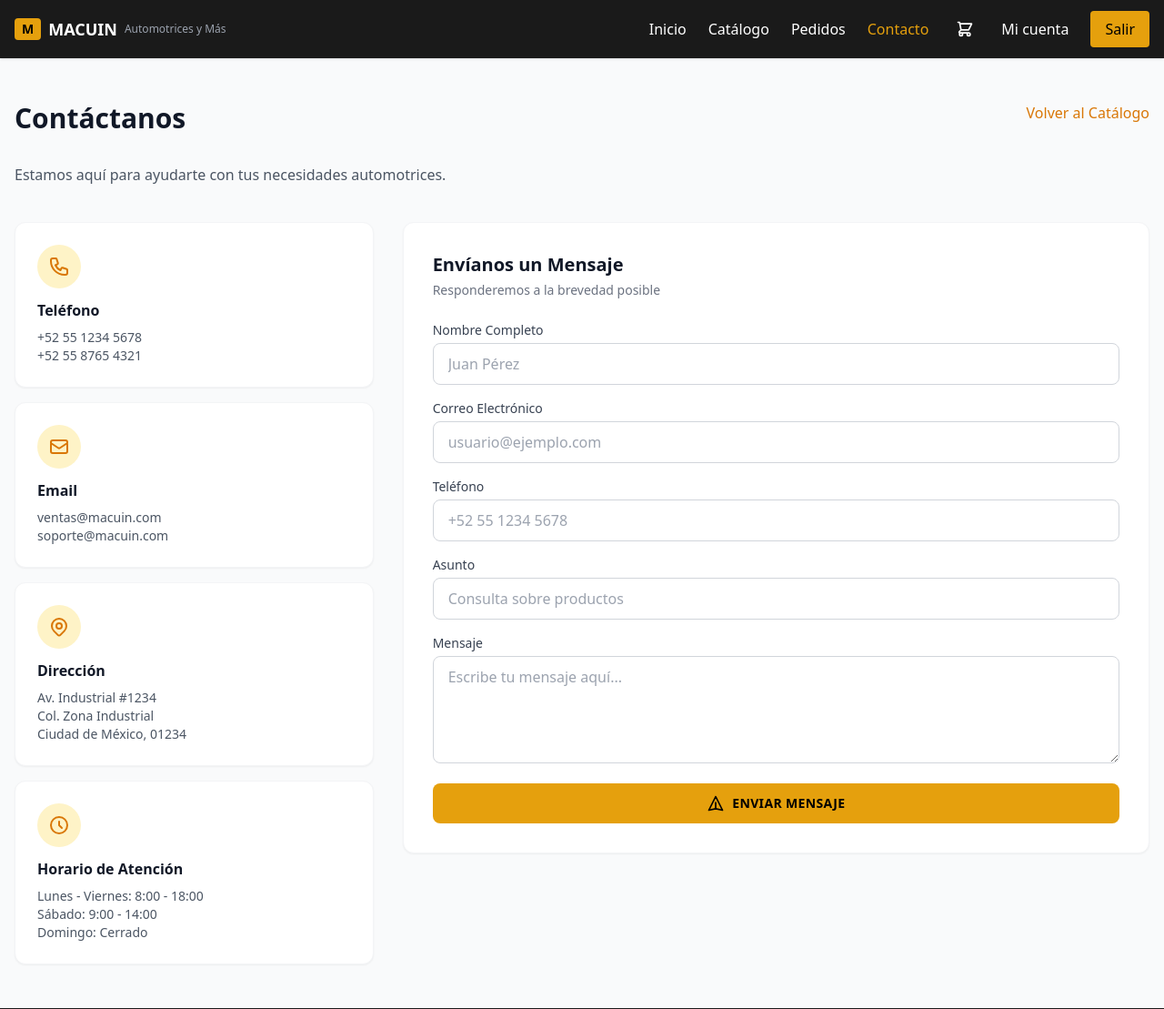
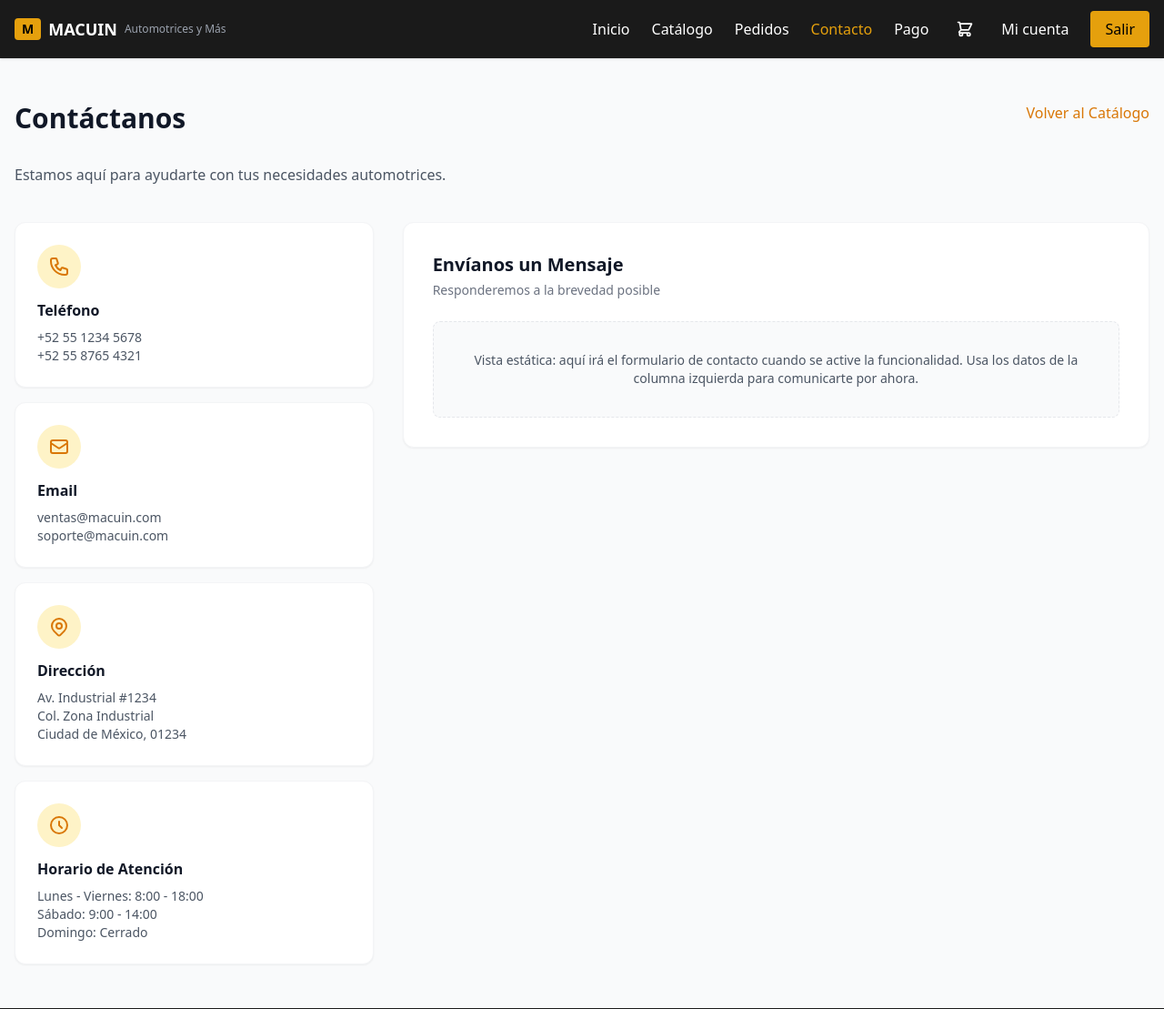
Before and after one commit to DnielCC/Macuin, a Laravel app: page /contacto in a window 1280 px wide. Shown: the top 1109 px of the page at 91% size. Run offline with Laravel 12, Linux system fonts and the light colour scheme; a user stored in the database is signed in; data comes from the database, SQL or seed files in the repository; some libraries are stand-ins or nearby versions; some web fonts are replaced.

Commit message:
No hice nada - Creo que lo rompi

```diff
--- a/Laravel/app/Http/Controllers/Auth/RegisteredUserController.php
+++ b/Laravel/app/Http/Controllers/Auth/RegisteredUserController.php
@@ -7,7 +7,6 @@ use App\Models\User;
 use Illuminate\Http\RedirectResponse;
 use Illuminate\Http\Request;
 use Illuminate\Support\Facades\Auth;
-use Illuminate\Support\Facades\Hash;
 use Illuminate\Support\Str;
 use Illuminate\Validation\Rules\Password;
 use Illuminate\View\View;
@@ -65,13 +64,14 @@ class RegisteredUserController extends Controller
 
         $validated['email'] = Str::lower(trim($validated['email']));
 
+        // La contraseña la hashea el cast 'hashed' del modelo User (evita doble hash y alinea con Eloquent).
         $user = User::create([
             'name' => $validated['name'],
             'email' => $validated['email'],
             'phone' => $validated['phone'] ?? null,
             'company' => $validated['company'] ?? null,
             'address' => $validated['address'] ?? null,
-            'password' => Hash::make($validated['password']),
+            'password' => $validated['password'],
         ]);
 
         Auth::login($user);
--- a/Laravel/app/Models/User.php
+++ b/Laravel/app/Models/User.php
@@ -11,6 +11,9 @@ class User extends Authenticatable
 {
     /** @use HasFactory<\Database\Factories\UserFactory> */
     use HasFactory, Notifiable;
+
+    /** @var string Tabla por defecto de usuarios del portal (PostgreSQL `public.users`). */
+    protected $table = 'users';
 
     /**
      * The attributes that are mass assignable.
--- a/Laravel/resources/views/auth/account.blade.php
+++ b/Laravel/resources/views/auth/account.blade.php
@@ -18,7 +18,7 @@
                     <h1 class="text-3xl font-bold text-gray-900">Bienvenido, {{ auth()->user()->name }}</h1>
                     <p class="text-gray-500 mt-2">Tu cuenta ya se encuentra activa y lista para las siguientes etapas del sistema.</p>
                 </div>
-                <a href="{{ route('catalogo') }}" class="inline-flex items-center justify-center rounded-lg bg-[var(--color-macuin-yellow)] px-5 py-3 text-sm font-semibold text-black hover:bg-amber-500 transition">
+                <a href="/catalogo" class="inline-flex items-center justify-center rounded-lg bg-[var(--color-macuin-yellow)] px-5 py-3 text-sm font-semibold text-black hover:bg-amber-500 transition">
                     Ir al catálogo
                 </a>
             </div>
--- a/Laravel/resources/views/auth/login.blade.php
+++ b/Laravel/resources/views/auth/login.blade.php
@@ -59,7 +59,7 @@
                 </button>
             </form>
             <p class="mt-6 text-center text-gray-600 text-sm">
-                ¿No tienes una cuenta? <a href="{{ route('registro') }}" class="text-amber-600 font-medium hover:underline">Regístrate aquí</a>
+                ¿No tienes una cuenta? <a href="/registro" class="text-amber-600 font-medium hover:underline">Regístrate aquí</a>
             </p>
         </div>
     </div>
--- a/Laravel/resources/views/auth/register.blade.php
+++ b/Laravel/resources/views/auth/register.blade.php
@@ -112,7 +112,7 @@
                 </button>
             </form>
             <p class="mt-6 text-center text-gray-600 text-sm">
-                ¿Ya tienes una cuenta? <a href="{{ route('login') }}" class="text-amber-600 font-medium hover:underline">Inicia sesión aquí</a>
+                ¿Ya tienes una cuenta? <a href="/ingresar" class="text-amber-600 font-medium hover:underline">Inicia sesión aquí</a>
             </p>
         </div>
     </div>
--- a/Laravel/resources/views/contacto.blade.php
+++ b/Laravel/resources/views/contacto.blade.php
@@ -6,7 +6,7 @@
 <div class="container mx-auto px-4 py-12">
     <div class="flex flex-col lg:flex-row justify-between gap-4 mb-8">
         <h1 class="text-3xl font-bold text-gray-900">Contáctanos</h1>
-        <a href="{{ route('catalogo') }}" class="text-amber-600 hover:underline font-medium">Volver al Catálogo</a>
+        <a href="/catalogo" class="text-amber-600 hover:underline font-medium">Volver al Catálogo</a>
     </div>
     <p class="text-gray-600 mb-10">Estamos aquí para ayudarte con tus necesidades automotrices.</p>
 
@@ -51,33 +51,9 @@
             <div class="bg-white rounded-xl border border-gray-100 shadow-sm p-8">
                 <h2 class="text-xl font-semibold text-gray-900 mb-1">Envíanos un Mensaje</h2>
                 <p class="text-gray-500 text-sm mb-6">Responderemos a la brevedad posible</p>
-                <form action="#" method="post" class="space-y-4">
-                    @csrf
-                    <div>
-                        <label for="nombre" class="block text-sm font-medium text-gray-700 mb-1">Nombre Completo</label>
-                        <input type="text" id="nombre" name="nombre" placeholder="Juan Pérez" required class="w-full rounded-lg border border-gray-300 px-4 py-2.5 focus:ring-2 focus:ring-amber-500 focus:border-amber-500">
-                    </div>
-                    <div>
-                        <label for="email" class="block text-sm font-medium text-gray-700 mb-1">Correo Electrónico</label>
-                        <input type="email" id="email" name="email" placeholder="usuario@ejemplo.com" required class="w-full rounded-lg border border-gray-300 px-4 py-2.5 focus:ring-2 focus:ring-amber-500 focus:border-amber-500">
-                    </div>
-                    <div>
-                        <label for="telefono" class="block text-sm font-medium text-gray-700 mb-1">Teléfono</label>
-                        <input type="tel" id="telefono" name="telefono" placeholder="+52 55 1234 5678" class="w-full rounded-lg border border-gray-300 px-4 py-2.5 focus:ring-2 focus:ring-amber-500 focus:border-amber-500">
-                    </div>
-                    <div>
-                        <label for="asunto" class="block text-sm font-medium text-gray-700 mb-1">Asunto</label>
-                        <input type="text" id="asunto" name="asunto" placeholder="Consulta sobre productos" class="w-full rounded-lg border border-gray-300 px-4 py-2.5 focus:ring-2 focus:ring-amber-500 focus:border-amber-500">
-                    </div>
-                    <div>
-                        <label for="mensaje" class="block text-sm font-medium text-gray-700 mb-1">Mensaje</label>
-                        <textarea id="mensaje" name="mensaje" rows="4" placeholder="Escribe tu mensaje aquí..." required class="w-full rounded-lg border border-gray-300 px-4 py-2.5 focus:ring-2 focus:ring-amber-500 focus:border-amber-500"></textarea>
-                    </div>
-                    <button type="submit" class="w-full bg-[var(--color-macuin-yellow)] hover:bg-amber-500 text-black font-semibold py-3 rounded-lg uppercase text-sm tracking-wide flex items-center justify-center gap-2 transition">
-                        <svg class="w-5 h-5" fill="none" stroke="currentColor" viewBox="0 0 24 24"><path stroke-linecap="round" stroke-linejoin="round" stroke-width="2" d="M12 19l9 2-9-18-9 18 9-2zm0 0v-8"/></svg>
-                        Enviar mensaje
-                    </button>
-                </form>
+                <p class="text-sm text-gray-600 border border-dashed border-gray-200 rounded-lg px-4 py-8 text-center bg-gray-50">
+                    Vista estática: aquí irá el formulario de contacto cuando se active la funcionalidad. Usa los datos de la columna izquierda para comunicarte por ahora.
+                </p>
             </div>
         </div>
     </div>
--- a/Laravel/resources/views/layouts/partials/footer.blade.php
+++ b/Laravel/resources/views/layouts/partials/footer.blade.php
@@ -11,15 +11,15 @@
             <div>
                 <h4 class="font-semibold text-white mb-3">Empresa</h4>
                 <ul class="space-y-2 text-sm">
-                    <li><a href="{{ route('inicio') }}#nosotros" class="hover:text-[var(--color-macuin-yellow)]">Nosotros</a></li>
+                    <li><a href="/inicio#nosotros" class="hover:text-[var(--color-macuin-yellow)]">Nosotros</a></li>
                     <li><a href="#" class="hover:text-[var(--color-macuin-yellow)]">Blog</a></li>
-                    <li><a href="{{ route('contacto') }}" class="hover:text-[var(--color-macuin-yellow)]">Contacto</a></li>
+                    <li><a href="/contacto" class="hover:text-[var(--color-macuin-yellow)]">Contacto</a></li>
                 </ul>
             </div>
             <div>
                 <h4 class="font-semibold text-white mb-3">Recursos</h4>
                 <ul class="space-y-2 text-sm">
-                    <li><a href="{{ route('catalogo') }}" class="hover:text-[var(--color-macuin-yellow)]">Catálogo</a></li>
+                    <li><a href="/catalogo" class="hover:text-[var(--color-macuin-yellow)]">Catálogo</a></li>
                     <li><a href="#" class="hover:text-[var(--color-macuin-yellow)]">Guías</a></li>
                     <li><a href="#" class="hover:text-[var(--color-macuin-yellow)]">FAQ</a></li>
                 </ul>
--- a/Laravel/resources/views/layouts/partials/header.blade.php
+++ b/Laravel/resources/views/layouts/partials/header.blade.php
@@ -1,23 +1,22 @@
-@php
-    $current = request()->route() ? request()->route()->getName() : null;
-@endphp
+{{-- Rutas como path absoluto desde la raíz del sitio: mismo host/puerto que la página actual (evita APP_URL distinto, p. ej. API en :8000 vs Laravel en :8003). --}}
 <header class="bg-[#1a1a1a] text-white shadow">
     <div class="container mx-auto px-4 py-3 flex items-center justify-between flex-wrap gap-4">
-        <a href="{{ route('inicio') }}" class="flex items-center gap-2">
+        <a href="/inicio" class="flex items-center gap-2">
             <span class="bg-[var(--color-macuin-yellow)] text-black font-bold px-2 py-0.5 rounded text-sm">M</span>
             <span class="font-semibold text-lg">MACUIN</span>
             <span class="text-gray-400 text-xs hidden sm:inline">Automotrices y Más</span>
         </a>
         <nav class="flex items-center gap-6">
-            <a href="{{ route('inicio') }}" class="hover:text-[var(--color-macuin-yellow)] transition {{ $current === 'inicio' ? 'text-[var(--color-macuin-yellow)]' : '' }}">Inicio</a>
-            <a href="{{ route('catalogo') }}" class="hover:text-[var(--color-macuin-yellow)] transition {{ $current === 'catalogo' ? 'text-[var(--color-macuin-yellow)]' : '' }}">Catálogo</a>
-            <a href="{{ route('pedidos') }}" class="hover:text-[var(--color-macuin-yellow)] transition {{ $current === 'pedidos' ? 'text-[var(--color-macuin-yellow)]' : '' }}">Pedidos</a>
-            <a href="{{ route('contacto') }}" class="hover:text-[var(--color-macuin-yellow)] transition {{ $current === 'contacto' ? 'text-[var(--color-macuin-yellow)]' : '' }}">Contacto</a>
-            <a href="{{ route('carrito') }}" class="p-1.5 rounded hover:bg-white/10" title="Carrito">
+            <a href="/inicio" class="hover:text-[var(--color-macuin-yellow)] transition {{ request()->routeIs('inicio') ? 'text-[var(--color-macuin-yellow)]' : '' }}">Inicio</a>
+            <a href="/catalogo" class="hover:text-[var(--color-macuin-yellow)] transition {{ request()->routeIs('catalogo') ? 'text-[var(--color-macuin-yellow)]' : '' }}">Catálogo</a>
+            <a href="/pedidos" class="hover:text-[var(--color-macuin-yellow)] transition {{ request()->routeIs('pedidos') ? 'text-[var(--color-macuin-yellow)]' : '' }}">Pedidos</a>
+            <a href="/contacto" class="hover:text-[var(--color-macuin-yellow)] transition {{ request()->routeIs('contacto') ? 'text-[var(--color-macuin-yellow)]' : '' }}">Contacto</a>
+            <a href="/pago" class="hover:text-[var(--color-macuin-yellow)] transition {{ request()->routeIs('pago') ? 'text-[var(--color-macuin-yellow)]' : '' }}">Pago</a>
+            <a href="/carrito" class="p-1.5 rounded hover:bg-white/10 {{ request()->routeIs('carrito') ? 'text-[var(--color-macuin-yellow)] ring-1 ring-[var(--color-macuin-yellow)]/40' : '' }}" title="Carrito">
                 <svg class="w-5 h-5" fill="none" stroke="currentColor" viewBox="0 0 24 24"><path stroke-linecap="round" stroke-linejoin="round" stroke-width="2" d="M3 3h2l.4 2M7 13h10l4-8H5.4M7 13L5.4 5M7 13l-2.293 2.293c-.63.63-.184 1.707.707 1.707H17m0 0a2 2 0 100 4 2 2 0 000-4zm-8 2a2 2 0 11-4 0 2 2 0 014 0z"/></svg>
             </a>
             @auth
-                <a href="{{ route('cuenta') }}" class="hover:text-[var(--color-macuin-yellow)] transition {{ $current === 'cuenta' ? 'text-[var(--color-macuin-yellow)]' : '' }}">Mi cuenta</a>
+                <a href="/mi-cuenta" class="hover:text-[var(--color-macuin-yellow)] transition {{ request()->routeIs('cuenta') ? 'text-[var(--color-macuin-yellow)]' : '' }}">Mi cuenta</a>
                 <form action="{{ route('logout') }}" method="post">
                     @csrf
                     <button type="submit" class="bg-[var(--color-macuin-yellow)] text-black font-medium px-4 py-2 rounded hover:opacity-90">
@@ -25,8 +24,8 @@
                     </button>
                 </form>
             @else
-                <a href="{{ route('login') }}" class="bg-[var(--color-macuin-yellow)] text-black font-medium px-4 py-2 rounded hover:opacity-90">Ingresar</a>
-                <a href="{{ route('registro') }}" class="border border-[var(--color-macuin-yellow)] text-white px-4 py-2 rounded hover:bg-white/5">Unirme</a>
+                <a href="/ingresar" class="bg-[var(--color-macuin-yellow)] text-black font-medium px-4 py-2 rounded hover:opacity-90">Ingresar</a>
+                <a href="/registro" class="border border-[var(--color-macuin-yellow)] text-white px-4 py-2 rounded hover:bg-white/5">Unirme</a>
             @endauth
         </nav>
     </div>
--- a/Laravel/resources/views/pago.blade.php
+++ b/Laravel/resources/views/pago.blade.php
@@ -7,7 +7,7 @@
     <h1 class="text-2xl font-bold text-gray-900 mb-6">Proceder al Pago</h1>
     <div class="bg-white rounded-xl border border-gray-100 shadow-sm p-8 text-center">
         <p class="text-gray-600">Vista de checkout en construcción. Desde aquí se conectaría con pasarela de pago.</p>
-        <a href="{{ route('carrito') }}" class="inline-block mt-6 text-amber-600 hover:underline font-medium">Volver al carrito</a>
+        <a href="/carrito" class="inline-block mt-6 text-amber-600 hover:underline font-medium">Volver al carrito</a>
     </div>
 </div>
 @endsection
--- a/Laravel/resources/views/pedidos.blade.php
+++ b/Laravel/resources/views/pedidos.blade.php
@@ -15,7 +15,7 @@
         </div>
         <h2 class="text-xl font-semibold text-gray-900 mb-2">No tienes pedidos aún</h2>
         <p class="text-gray-500 mb-6">Explora nuestro catálogo y realiza tu primera compra</p>
-        <a href="{{ route('catalogo') }}" class="inline-block bg-[var(--color-macuin-yellow)] hover:bg-amber-500 text-black font-semibold px-8 py-3 rounded-lg transition">Ir al Catálogo</a>
+        <a href="/catalogo" class="inline-block bg-[var(--color-macuin-yellow)] hover:bg-amber-500 text-black font-semibold px-8 py-3 rounded-lg transition">Ir al Catálogo</a>
     </div>
 </div>
 @endsection
--- a/Laravel/resources/views/selector.blade.php
+++ b/Laravel/resources/views/selector.blade.php
@@ -42,11 +42,11 @@
                 <li class="flex items-center gap-2"><span class="w-1.5 h-1.5 rounded-full bg-amber-500"></span> Rastrear estado de órdenes</li>
                 <li class="flex items-center gap-2"><span class="w-1.5 h-1.5 rounded-full bg-amber-500"></span> Contacto directo con soporte</li>
             </ul>
-            <a href="{{ route('inicio') }}" class="block w-full bg-[var(--color-macuin-yellow)] hover:bg-amber-500 text-black font-semibold py-3 px-4 rounded-lg text-center transition">Entrar al portal de clientes</a>
+            <a href="/inicio" class="block w-full bg-[var(--color-macuin-yellow)] hover:bg-amber-500 text-black font-semibold py-3 px-4 rounded-lg text-center transition">Entrar al portal de clientes</a>
             <p class="mt-4 text-center text-sm text-gray-600">
-                <a href="{{ route('login') }}" class="text-amber-700 font-medium hover:underline">Iniciar sesión</a>
+                <a href="/ingresar" class="text-amber-700 font-medium hover:underline">Iniciar sesión</a>
                 <span class="mx-2 text-gray-300">|</span>
-                <a href="{{ route('registro') }}" class="text-amber-700 font-medium hover:underline">Crear cuenta</a>
+                <a href="/registro" class="text-amber-700 font-medium hover:underline">Crear cuenta</a>
             </p>
         </div>
 
```
Also changed, not shown: Laravel/database/factories/UserFactory.php (+1 -7 lines), Laravel/resources/views/carrito.blade.php (+11 -9 lines), Laravel/resources/views/catalogo.blade.php (+9 -9 lines), Laravel/resources/views/home.blade.php (+7 -7 lines), Laravel/tests/Feature/ClientPortalPagesTest.php (added, +18 -0 lines), Laravel/routes/web.php (line endings or trailing spaces), 1 other file.
